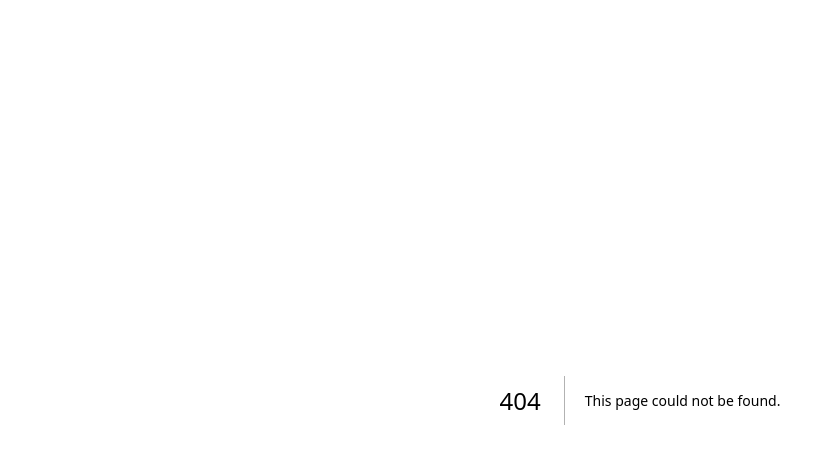
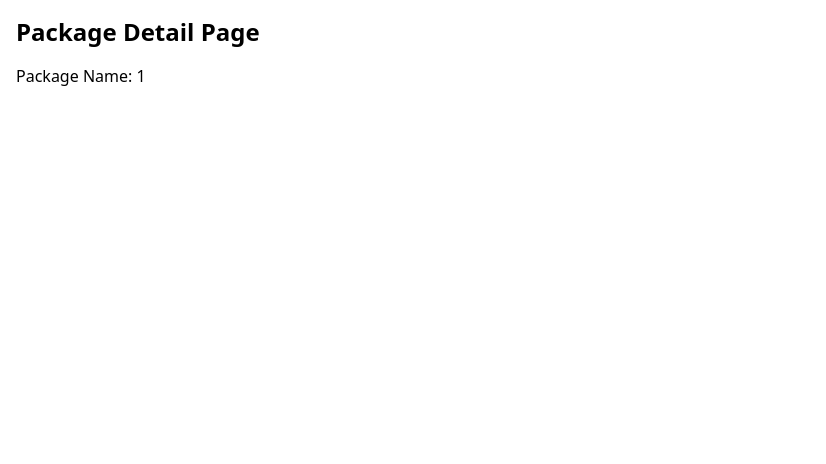
Before and after one commit to sebastian-adam/npm-search-clone, a Next.js app: page /packages/1 in a window 1280 px wide. Before the commit this address had no page. Shown: the top 464 px of the page, without its empty margins (0-826 px from the left). Built offline with nearby package versions, Linux system fonts and the light colour scheme; what @mui/material-nextjs would draw is missing.

Commit message:
Redirect user to package detail page on dropdown option click

```diff
--- a/src/pages/index.tsx
+++ b/src/pages/index.tsx
@@ -1,4 +1,5 @@
 import { useState, useEffect, ChangeEvent } from "react";
+import { useRouter } from "next/router";
 import { Autocomplete, Button, TextField } from "@mui/material";
 import Image from "next/image";
 import npmLogo from "../../public/images/npm.svg";
@@ -6,10 +7,23 @@ import type { SearchResult } from "./api/search";
 import { firaMono } from "../theme";
 
 const Home = () => {
+  ///
+  /// Autocomplete state
+  ///
   const [searchQuery, setSearchQuery] = useState<string>("");
   const [fetchingDropdownResults, setFetchingDropdownResults] =
     useState<boolean>(true);
   const [dropdownResults, setDropdownResults] = useState<SearchResult[]>([]);
+
+  ///
+  /// Navigation
+  ///
+
+  const router = useRouter();
+
+  ///
+  /// Fetch data
+  ///
 
   const fetchPackages = async (query: string) => {
     if (query) {
@@ -45,6 +59,13 @@ const Home = () => {
     return () => clearTimeout(timeoutId);
   }, [searchQuery]);
 
+  // Upon clicking a list item, redirect to dedicated page
+  // Note: packageNames that contain `/` break NextJs routing magic
+  // TODO: Find a better unique id for package routes
+  const onClickListItem = (packageName: string) => {
+    router.push(`/packages/${packageName.replace("/", "")}`);
+  };
+
   const getAutocompleteOptions = dropdownResults?.map((result) => ({
     label: result.package.name,
   }));
@@ -65,6 +86,7 @@ const Home = () => {
             noOptionsText={noDropdownResults ? "No results found" : "..."}
             forcePopupIcon={false}
             options={getAutocompleteOptions}
+            onChange={(_, value) => value && onClickListItem(value.label)}
             renderInput={(params) => (
               <TextField
                 {...params}
--- /dev/null
+++ b/src/pages/packages/[packageName].tsx
@@ -0,0 +1,16 @@
+import { useRouter } from "next/router";
+
+const PackageDetail = () => {
+  const router = useRouter();
+  const { packageName } = router.query;
+
+  return (
+    <div className="p-4">
+      <h1 className="text-2xl font-bold mb-4">Package Detail Page</h1>
+      <p>Package Name: {packageName}</p>
+      {/* Fetch and display more details about the package */}
+    </div>
+  );
+};
+
+export default PackageDetail;
```
